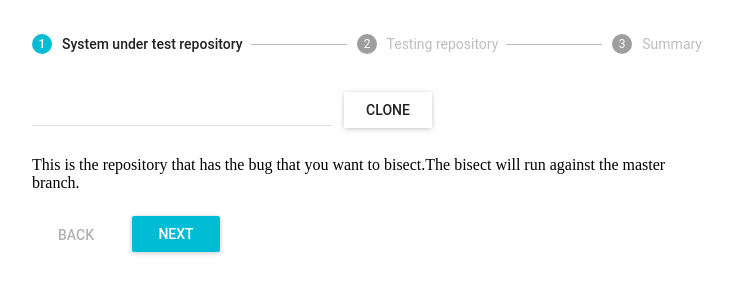
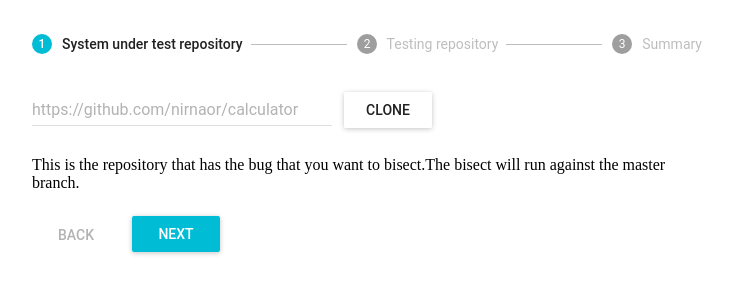
Before and after one commit to nirnaor/bisect, a React app: page / in a window 1280 px wide. Shown: the top 300 px of the page, without its empty margins (274-1007 px from the left). Built offline with nearby package versions, Linux system fonts and the light colour scheme; the HTML template or start-up script is replaced by a standard one; what react-tap-event-plugin would draw is missing.

Commit message:
Storing the repo's urls in state.

```diff
--- a/src/client/HorizontalLinearStepper.js
+++ b/src/client/HorizontalLinearStepper.js
@@ -18,6 +18,11 @@ injectTapEventPlugin();
  * A contrived example using a transition between steps
  */
 class HorizontalTransition extends React.Component {
+  constructor(props) {
+      super(props)
+      this._onSUTCloned = this._onSUTCloned.bind(this)
+      this._onTestRepoCloned = this._onTestRepoCloned.bind(this)
+  }
 
   state = {
     loading: false,
@@ -52,32 +57,36 @@ class HorizontalTransition extends React.Component {
     }
   };
 
+
+  _onSUTCloned(sutRepoURL) {
+      this.setState({sutRepoURL: sutRepoURL})
+  }
+  _onTestRepoCloned(testRepoURL) {
+      this.setState({testRepoURL: testRepoURL})
+  }
+
   getStepContent(stepIndex) {
     var style = {marginTop: 0, width:300};
     switch (stepIndex) {
       case 0:
         return (
-            <CloneView exampleRepo={"https://github.com/nirnaor/calculator_test"}
-            description={"This is the repository that has the bug that you want to bisect.The bisect will run against  the master branch."}/>
+            <CloneView exampleRepo={"https://github.com/nirnaor/calculator"}
+            description={"This is the repository that has the bug that you want to bisect.The bisect will run against  the master branch."}
+            onRepoCloned={this._onSUTCloned}
+            />
         );
       case 1:
         return (
-          <div>
-            <TextField style={{marginTop: 0}} floatingLabelText="Ad group name" />
-            <p>
-              Ad group status is different than the statuses for campaigns, ads, and keywords, though the
-              statuses can affect each other. Ad groups are contained within a campaign, and each campaign can
-              have one or more ad groups. Within each ad group are ads, keywords, and bids.
-            </p>
-            <p>Something something whatever cool</p>
-          </div>
+            <CloneView exampleRepo={"https://github.com/nirnaor/calculator"}
+            description={"This is the testing repository that contains the script to run with the bisect. The test will run with the master branch of this repository."}
+            onRepoCloned={this._onTestRepoCloned}
+            />
         );
       case 2:
         return (
           <p>
-            Try out different ad text to see what brings in the most customers, and learn how to
-            enhance your ads using features like ad extensions. If you run into any problems with your
-            ads, find out how to tell if they're running and how to resolve approval issues.
+            System under test: {this.state.sutRepoURL}
+            Testing repository: {this.state.testRepoURL}
           </p>
         );
       default:
--- a/src/client/clone/CloneView.js
+++ b/src/client/clone/CloneView.js
@@ -9,7 +9,6 @@ class CloneView extends React.Component {
     constructor(props) {
         super(props)
         this.state = {
-            repositoryUrl: 'some repo from github',
             status: 'start',
         }
         this._clone = this._clone.bind(this)
@@ -18,6 +17,7 @@ class CloneView extends React.Component {
     _done(ev) {
         if (ev.target.status === 200) {
             console.log('done succeessfully')
+            this.props.onRepoCloned(this.state.repositoryUrl)
             this.setState({status: 'done'})
         }
     }
@@ -28,14 +28,15 @@ class CloneView extends React.Component {
 		xhr.open('PUT', `/clone?url=${repositoryUrl}`)
 		xhr.setRequestHeader('Content-Type', 'application/json')
 		xhr.onload = this._done.bind(this)
-		this.setState({status: 'cloning'}, ()=> xhr.send())
+		this.setState({repositoryUrl: repositoryUrl, status: 'cloning'},
+            ()=> xhr.send())
     }
 
     render() {
         if (this.state.status === 'start') {
-            return <StartComponent repositoryUrl={this.state.repositoryUrl}
-            onCloneCLicked={this._clone}
+            return <StartComponent onCloneCLicked={this._clone}
             description={this.props.description}
+            hintText={this.props.exampleRepo}
                 />
         } else if (this.state.status === 'cloning') {
             return <CloningComponent repositoryUrl={this.state.repositoryUrl}/>
@@ -47,6 +48,7 @@ class CloneView extends React.Component {
 
 CloneView.propTypes = {
     exampleRepo: PropTypes.string.isRequired,
+    onRepoCloned: PropTypes.func.isRequired,
     description: PropTypes.string.isRequired,
 }
 
--- a/src/client/clone/StartComponent.js
+++ b/src/client/clone/StartComponent.js
@@ -25,6 +25,7 @@ class StartComponent extends React.Component {
         return (
             <div>
                 <TextField style={style} value={this.state.repositoryUrl}
+                hintText={this.props.hintText}
                 onChange={this._handleChange}
                 />
                 <RaisedButton style={buttonStyle} onClick={this._handleCloneClicked}
@@ -40,6 +41,7 @@ class StartComponent extends React.Component {
 
 StartComponent.propTypes = {
     description: PropTypes.string.isRequired,
+    hintText: PropTypes.string.isRequired,
     onCloneCLicked: PropTypes.func.isRequired,
 }
 
```
